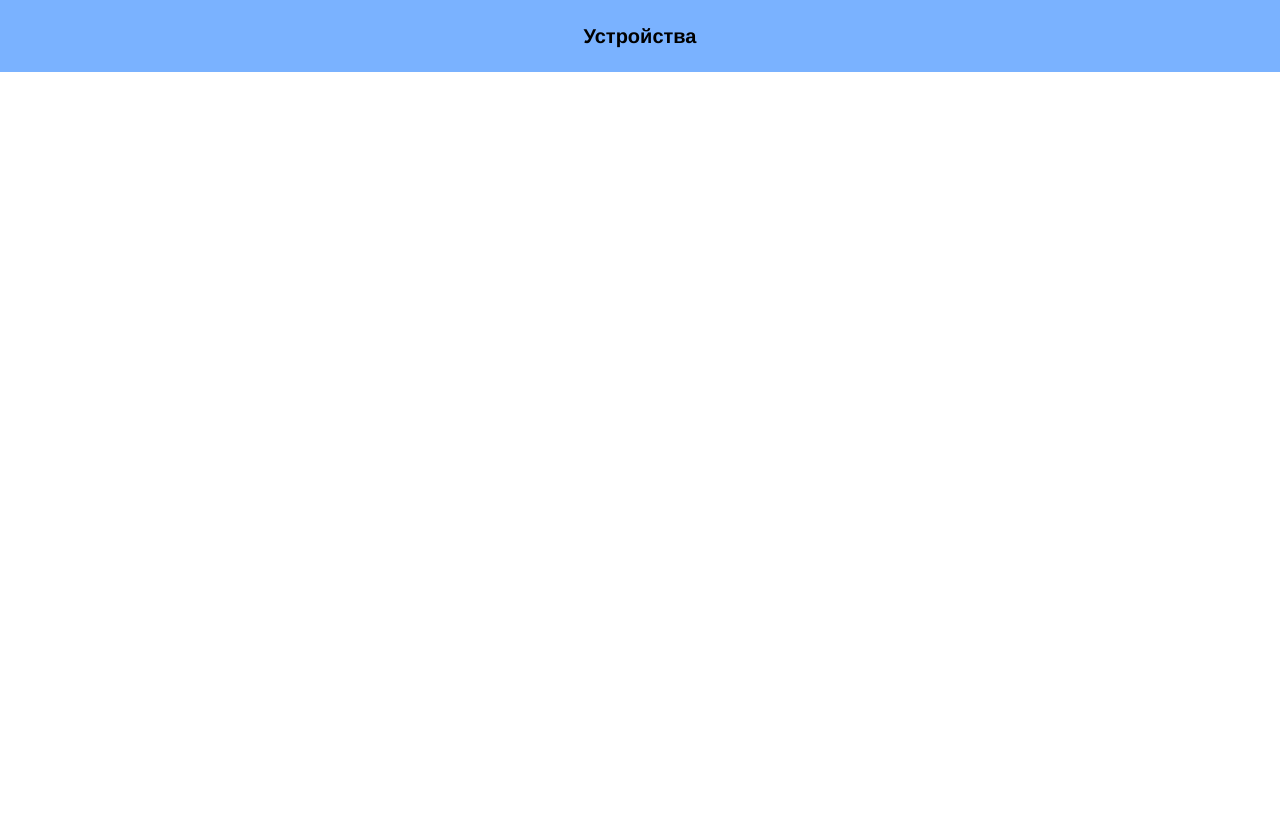
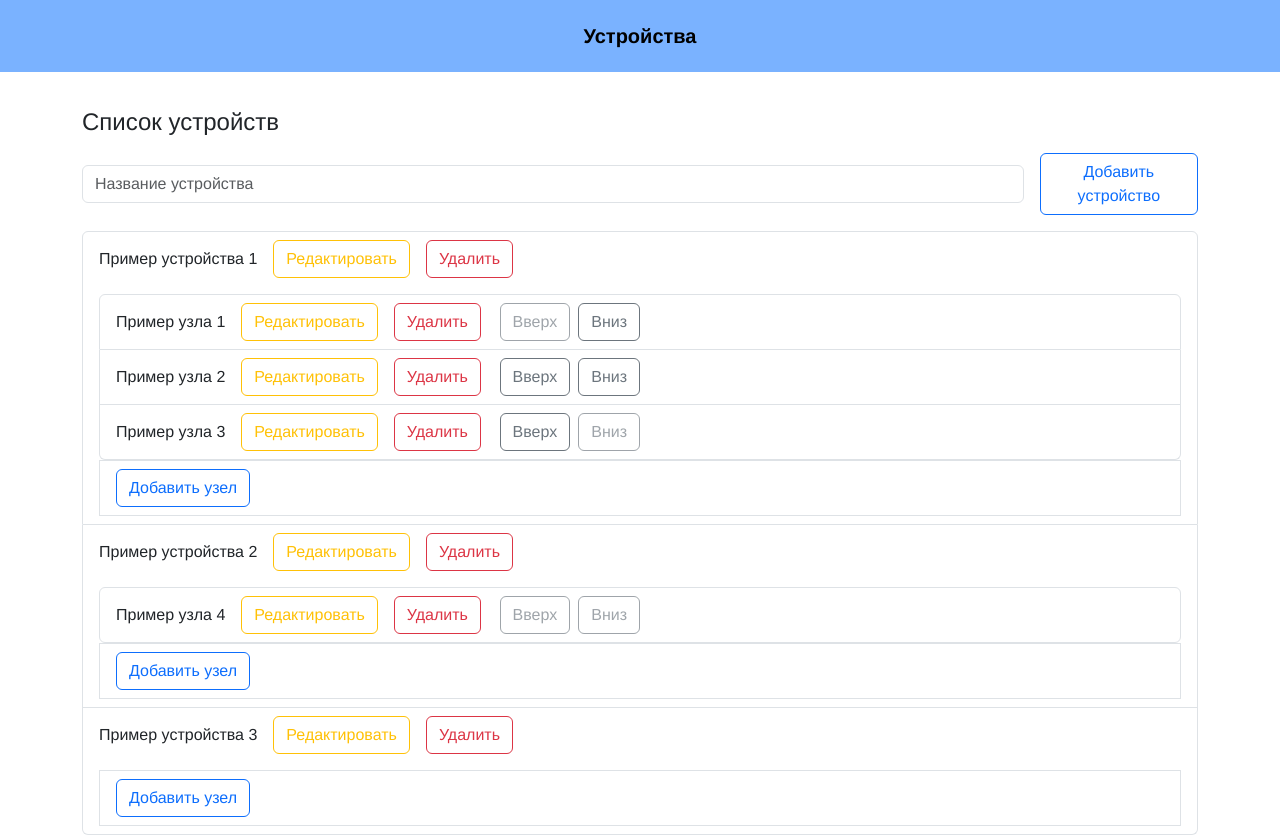
Before and after one commit to mirina47/TestDevices, a Vue app in the folder frontend/: page / in a window 1280 px wide. Before the commit this address had no page. Before the commit the page ends 800 px from the top, so only its background shows below. Built offline with nearby package versions, Linux system fonts and the light colour scheme.

Commit message:
Обновление пути для списка устройств

```diff
--- a/frontend/src/App.vue
+++ b/frontend/src/App.vue
@@ -1,18 +1,19 @@
 <template>
   <div id="app">
     <navbar/>
-    <router-view />
+    <ListDevices/>
   </div>
 </template>
 
 <script>
     import Navbar from './components/Navbar';
-    //import ListDevices from './components/ListDevices.vue';
+    import ListDevices from './components/ListDevices.vue';
 
     export default {
         name: 'App',
         components: {
             Navbar: Navbar,
+            ListDevices: ListDevices
         }
     }
 </script>
--- a/frontend/src/components/Navbar.vue
+++ b/frontend/src/components/Navbar.vue
@@ -3,7 +3,7 @@
       <nav class="navbar navbar-expand-lg navbar-light" style="background-color: #7AB2FF;">
         <div class="container-fluid p-2">
           <ul class="navbar-nav me-auto mb-8 mb-lg-0 h5 nav-centered">
-            <li class="nav-item"><router-link class="nav-link text" to="/listDevices">Устройства</router-link></li>
+            <li class="nav-item"><router-link class="nav-link text" to="/">Устройства</router-link></li>
           </ul>
         </div>
       </nav>
--- a/frontend/src/router.js
+++ b/frontend/src/router.js
@@ -5,9 +5,9 @@ import ListDevices from "./components/ListDevices.vue";
 // определяем маршруты
 const routes = [
     {
-        path: "/listDevices", // указание маршрута, по которому будем переходить к списку устройств
+        path: "/", // указание маршрута, по которому будем переходить к списку устройств
         name: "devices", // имя маршрута
-        alias: "/devices", // указание дополнительного маршрута
+        alias: "/listDevices", // указание дополнительного маршрута
         component: ListDevices, // компонент, на основании которого будет отрисовываться страница
         meta: {
             title: "Список устройств"
```
